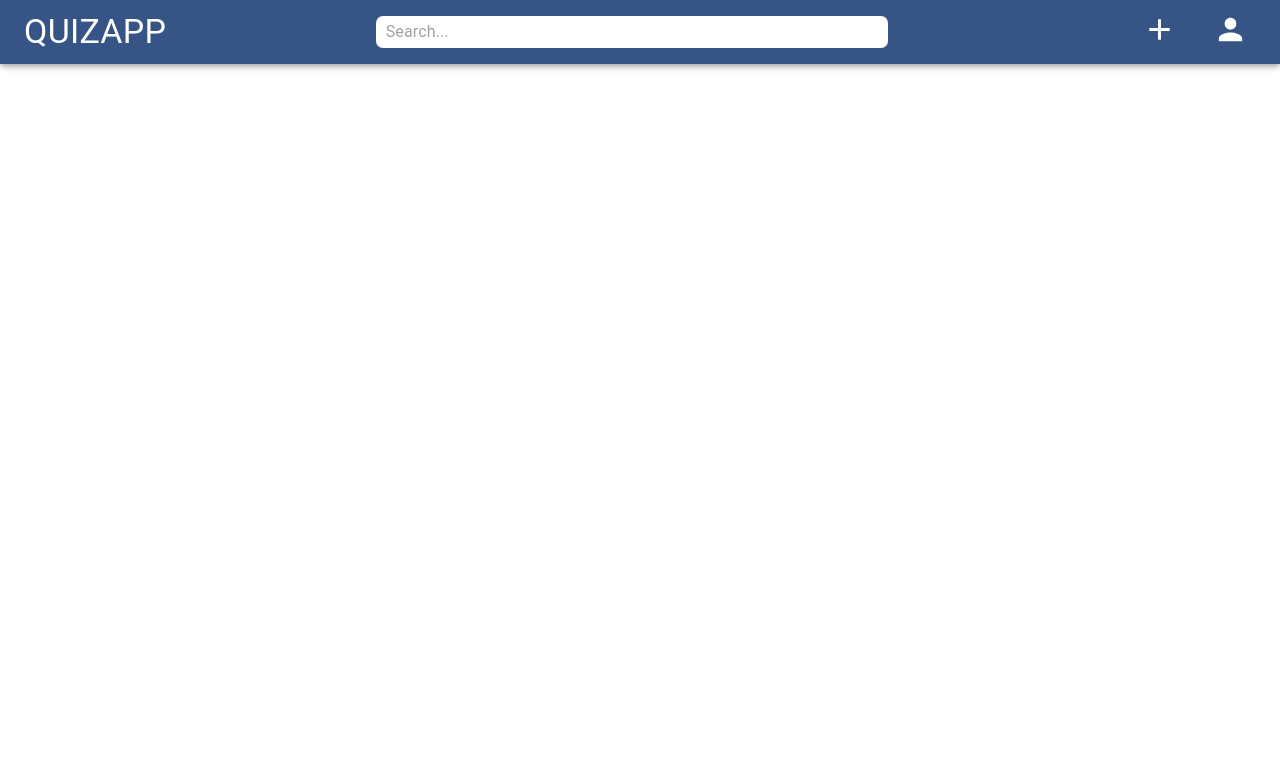
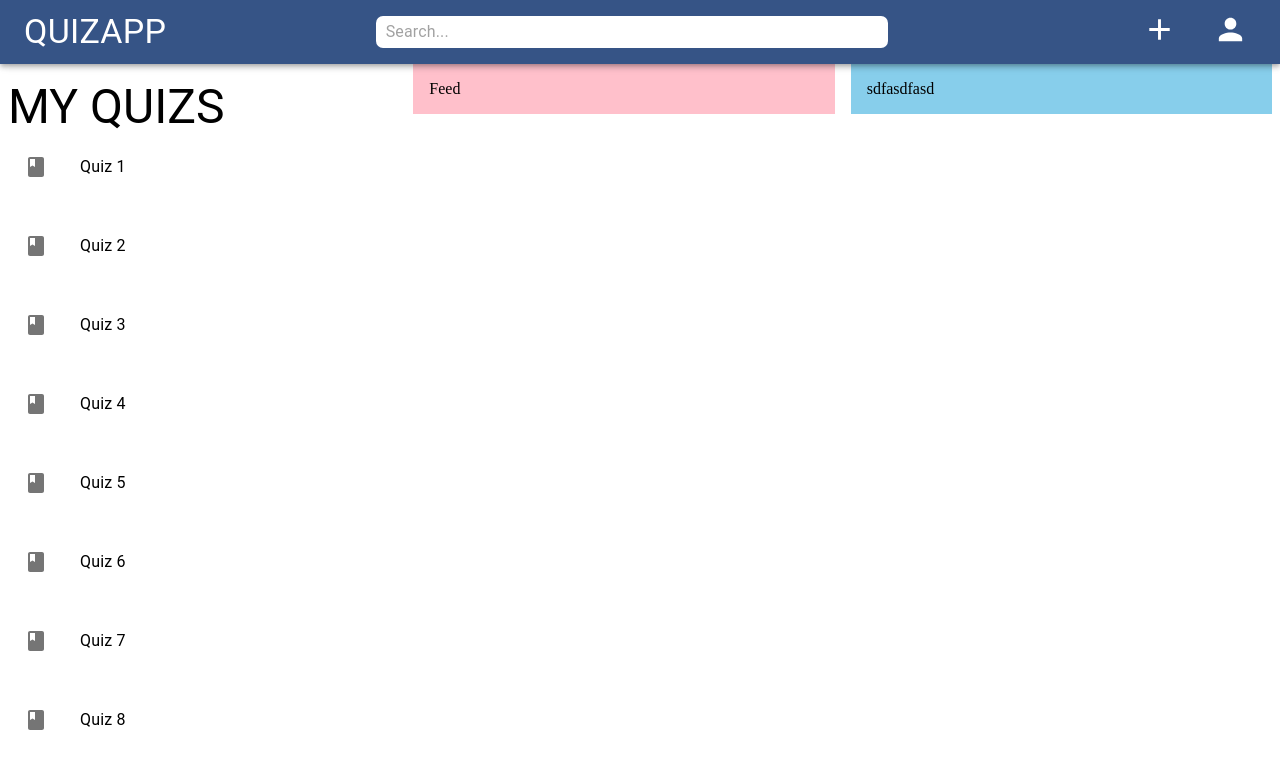
Before and after one commit to ertugakmann/OnlineQuizApp, a React (Vite) app in the folder OnlineQuizApp/: page / in a window 1280 px wide. Shown: the top 768 px of the page. Built offline with nearby package versions, Linux system fonts and the light colour scheme.

Commit message:
I created a sidebar to my project.

```diff
--- a/OnlineQuizApp/src/App.jsx
+++ b/OnlineQuizApp/src/App.jsx
@@ -1,14 +1,13 @@
-import { Box } from "@mui/material";
 import Home from "./components/Home";
 import { Routes, Route } from "react-router-dom";
 
 function App() {
   return (
-    <Box>
+    <>
       <Routes>
         <Route path="/" element={<Home />} />
       </Routes>
-    </Box>
+    </>
   );
 }
 
--- /dev/null
+++ b/OnlineQuizApp/src/components/Feed.jsx
@@ -0,0 +1,12 @@
+import { Box } from "@mui/material";
+import React from "react";
+
+function Feed() {
+  return (
+    <Box bgcolor={"pink"} flex={1} p={2}>
+      Feed
+    </Box>
+  );
+}
+
+export default Feed;
--- a/OnlineQuizApp/src/components/Home.jsx
+++ b/OnlineQuizApp/src/components/Home.jsx
@@ -1,11 +1,20 @@
 import * as React from "react";
 import Navbar from "./Navbar";
+import { Box, Stack } from "@mui/material";
+import Sidebar from "./Sidebar";
+import Feed from "./Feed";
+import RightBar from "./RightBar";
 
 function Home() {
   return (
-    <>
+    <Box sx={{ paddingTop: "56px" }}>
       <Navbar />
-    </>
+      <Stack direction="row" spacing={2} justifyContent={"space-between"}>
+        <Sidebar />
+        <Feed />
+        <RightBar />
+      </Stack>
+    </Box>
   );
 }
 
--- /dev/null
+++ b/OnlineQuizApp/src/components/RightBar.jsx
@@ -0,0 +1,12 @@
+import { Box } from "@mui/material";
+import React from "react";
+
+function RightBar() {
+  return (
+    <Box bgcolor={"skyblue"} flex={1} p={2}>
+      sdfasdfasd
+    </Box>
+  );
+}
+
+export default RightBar;
--- /dev/null
+++ b/OnlineQuizApp/src/components/Sidebar.jsx
@@ -0,0 +1,111 @@
+import React from "react";
+import {
+  Box,
+  List,
+  ListItem,
+  ListItemButton,
+  ListItemIcon,
+  ListItemText,
+  Typography,
+} from "@mui/material";
+import ClassIcon from "@mui/icons-material/Class";
+import styled from "@emotion/styled";
+
+function Sidebar() {
+  const StyledList = styled(List)({
+    marginBottom: "15px",
+  });
+
+  return (
+    <Box
+      flex={1}
+      sx={{ display: { xs: "none", sm: "block" }, paddingTop: "15px" }}
+    >
+      <Box position="fixed">
+        <Typography variant="h3">MY QUIZS</Typography>
+        <StyledList sx={{ width: 300 }}>
+          <ListItem disablePadding>
+            <ListItemButton component="a" href="#">
+              <ListItemIcon>
+                <ClassIcon />
+              </ListItemIcon>
+              <ListItemText primary="Quiz 1" />
+            </ListItemButton>
+          </ListItem>
+        </StyledList>
+        <StyledList sx={{ width: 300 }}>
+          <ListItem disablePadding>
+            <ListItemButton component="a" href="#">
+              <ListItemIcon>
+                <ClassIcon />
+              </ListItemIcon>
+              <ListItemText primary="Quiz 2" />
+            </ListItemButton>
+          </ListItem>
+        </StyledList>
+        <StyledList sx={{ width: 300 }}>
+          <ListItem disablePadding>
+            <ListItemButton component="a" href="#">
+              <ListItemIcon>
+                <ClassIcon />
+              </ListItemIcon>
+              <ListItemText primary="Quiz 3" />
+            </ListItemButton>
+          </ListItem>
+        </StyledList>
+        <StyledList sx={{ width: 300 }}>
+          <ListItem disablePadding>
+            <ListItemButton component="a" href="#">
+              <ListItemIcon>
+                <ClassIcon />
+              </ListItemIcon>
+              <ListItemText primary="Quiz 4" />
+            </ListItemButton>
+          </ListItem>
+        </StyledList>
+        <StyledList sx={{ width: 300 }}>
+          <ListItem disablePadding>
+            <ListItemButton component="a" href="#">
+              <ListItemIcon>
+                <ClassIcon />
+              </ListItemIcon>
+              <ListItemText primary="Quiz 5" />
+            </ListItemButton>
+          </ListItem>
+        </StyledList>
+        <StyledList sx={{ width: 300 }}>
+          <ListItem disablePadding>
+            <ListItemButton component="a" href="#">
+              <ListItemIcon>
+                <ClassIcon />
+              </ListItemIcon>
+              <ListItemText primary="Quiz 6" />
+            </ListItemButton>
+          </ListItem>
+        </StyledList>
+        <StyledList sx={{ width: 300 }}>
+          <ListItem disablePadding>
+            <ListItemButton component="a" href="#">
+              <ListItemIcon>
+                <ClassIcon />
+              </ListItemIcon>
+              <ListItemText primary="Quiz 7" />
+            </ListItemButton>
+          </ListItem>
+        </StyledList>
+        <StyledList sx={{ width: 300 }}>
+          <ListItem disablePadding>
+            <ListItemButton component="a" href="#">
+              <ListItemIcon>
+                <ClassIcon />
+              </ListItemIcon>
+              <ListItemText primary="Quiz 8" />
+            </ListItemButton>
+          </ListItem>
+        </StyledList>
+      </Box>
+    </Box>
+  );
+}
+
+export default Sidebar;
```
